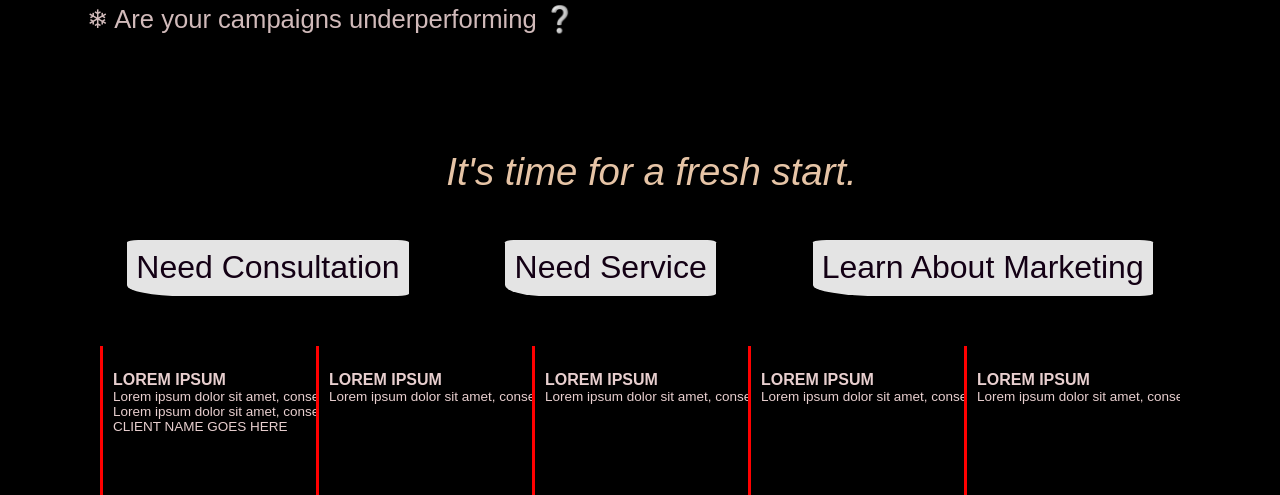
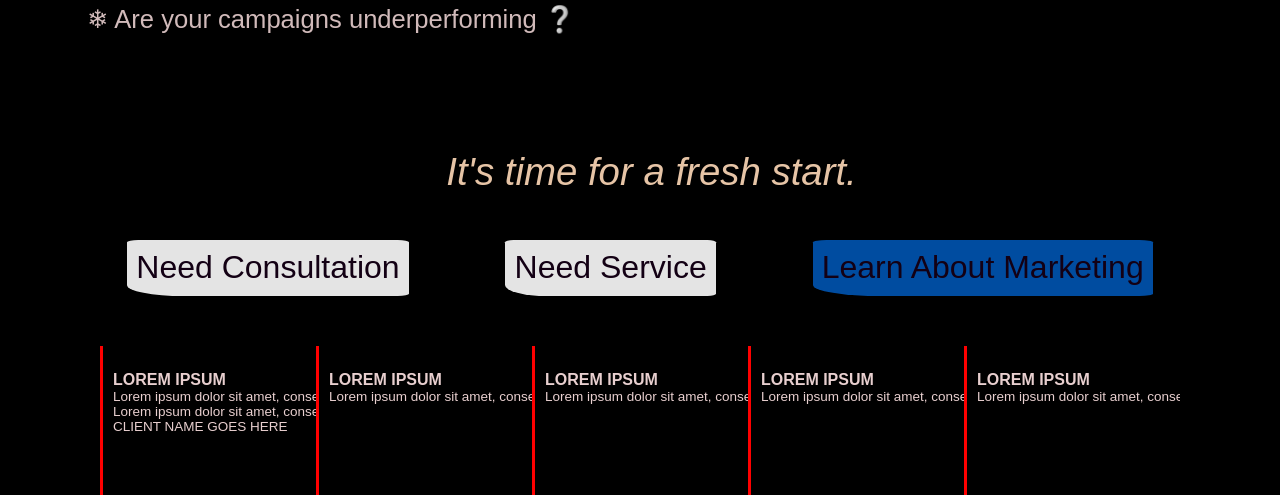
Before and after one commit to prasunbhattacharyay30/main, a Flask app: page / in a window 1280 px wide. Shown: the part 1086-1581 px from the top of the page. Run offline with Flask 3, Linux system fonts and the light colour scheme.

```diff
--- a/templates/index.html
+++ b/templates/index.html
@@ -333,7 +333,7 @@
             <div class="button">
                 <button class="btn">Need Consultation</button>
                 <button class="btn">Need Service</button>
-                <button class="btn">Learn About Marketing</button>
+                <button class="btn" style="background-color: #0056b3;">Learn About Marketing</button>
             </div>
         </div>
     </div>
```
